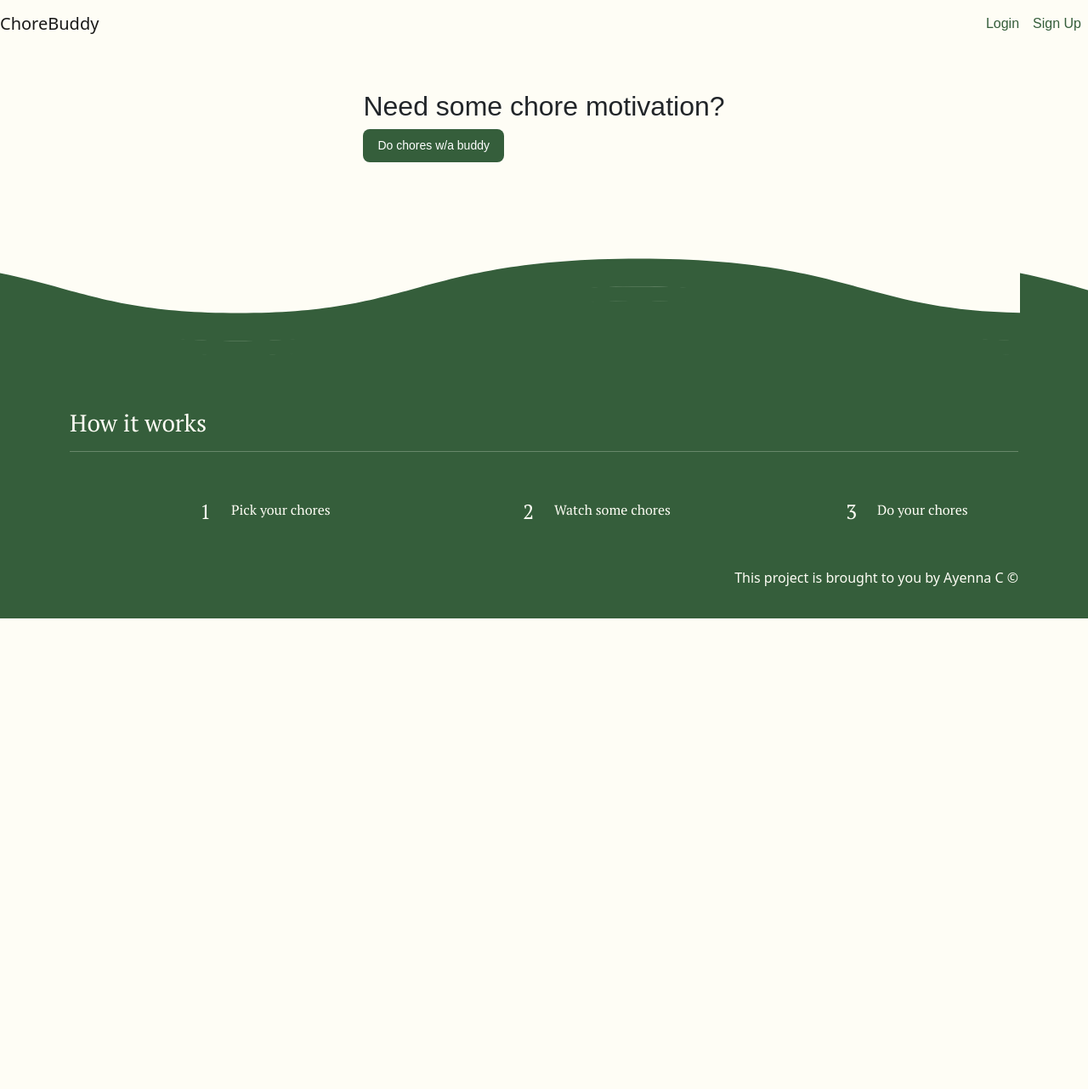
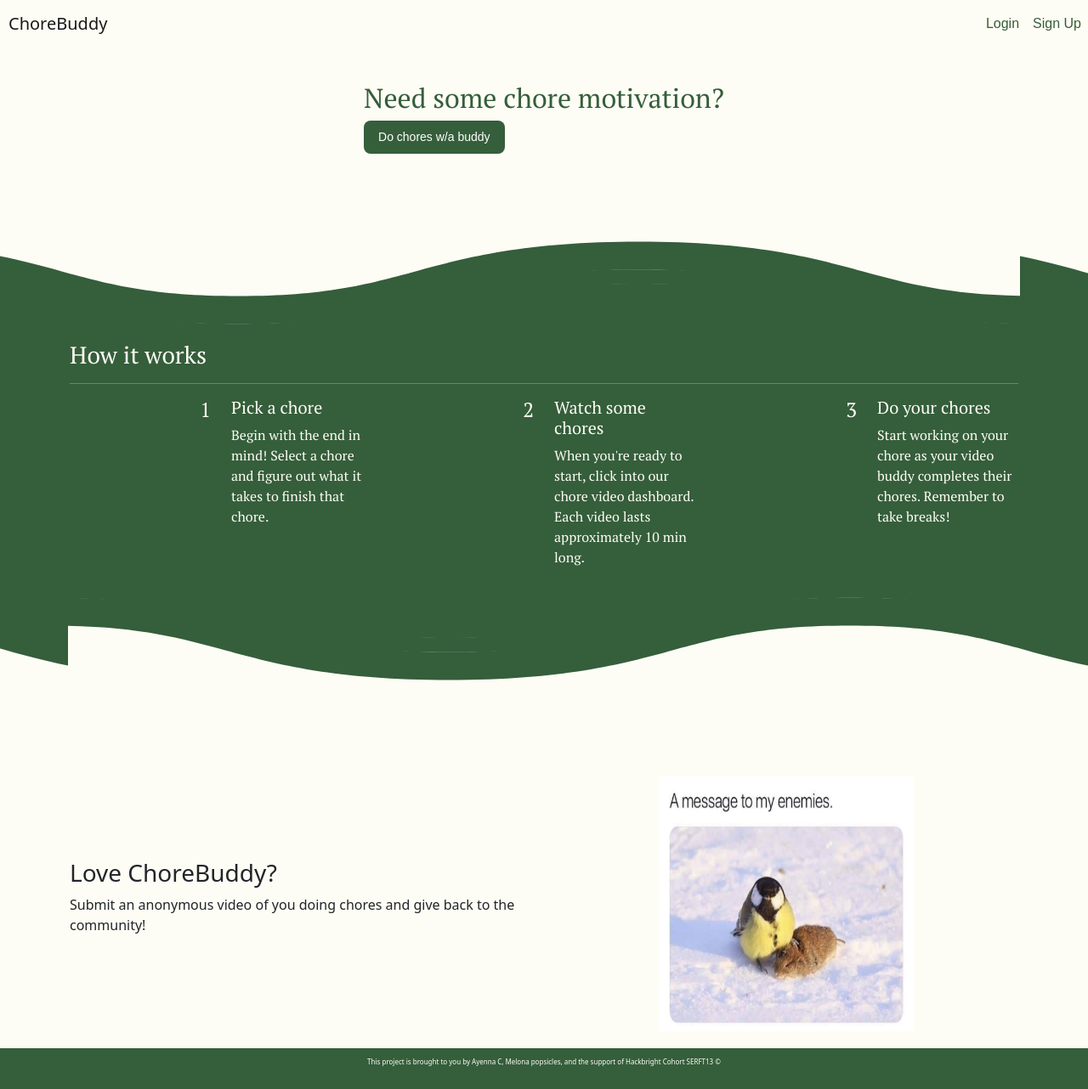
Before and after one commit to ayennac/proj-chores, a Flask app: page / in a window 1280 px wide. Shown: the whole page at 85% size. Before the commit the page ends 728 px from the top, so only its background shows below. Run offline with Flask 2, Linux system fonts and the light colour scheme; some libraries are stand-ins or nearby versions.

Commit message:
added styling to login and signup forms

```diff
--- a/static/styles.css
+++ b/static/styles.css
@@ -1,7 +1,6 @@
 body{
   background: #fefdf5;
 }
-
 
 
 nav .nav-link{
@@ -9,9 +8,12 @@ nav .nav-link{
   color: #355E3B;
   font-weight: 400;
 }
-.navbar-nav{
-  text-align: right;
+
+nav a{
+  padding-left: 10px;
+  color: #355E3B;
 }
+
 
 h1{
   font-family: 'Inter Tight', sans-serif;
@@ -20,22 +22,32 @@ h1{
 }
 
 h2{
-  font-family: 'Inter Tight', sans-serif;
+  font-family: 'PT Serif', serif;
+  color: #355E3B;
   font-weight: 500;
 }
 
 h2.hero-message{
   padding-top:30px;
 }
+section{
+  padding: 10px 10px;
+}
 
 section#footer{
   background-color: #355E3B;
   color: #fefdf5;
+  font-size: 8px;
 }
 
 section#squiggle-background{
   background-image:url("/static/green-background-squiggle.svg");
-  height: 250px;
+  height: 200px;
+}
+section#squiggle-background-reverse{
+  background-image:url("/static/green-background-squiggle.svg");
+  height: 200px;
+  transform: rotate(180deg);
 }
 section.green-background{
   background-color:#355E3B;
@@ -48,11 +60,13 @@ section.green-background h4{
 section.green-background p{
 align-items: center;
 }
+section#love-chorebuddy{
+  display: flex;
+  padding-top:20px;
+  padding-bottom:20px;
 
-.row{
-  padding-bottom: 20px;
-  padding-top: 20px;
 }
+
 
 a#view-chores{
   align-items: center;
@@ -107,7 +121,7 @@ a#view-chores{
 }
 
 
-
+/*Login form, sign up form, modal*/
 .form {
     display: flex;
     justify-content: center;
@@ -129,7 +143,7 @@ a#view-chores{
     border: 2px solid #f0f0f0;
     border-radius: 3px;
     display: block;
-    font-family: inherit;
+    font-family: 'Inter Tight', sans-serif;
     font-size: 14px;
     padding: 10px;
     width: 100%;
@@ -178,12 +192,12 @@ a#view-chores{
   }
 
   .form button {
-    background-color: #8e44ad;
-    border: 2px solid #8e44ad;
+    background-color: #355E3B;
+    border: 2px solid #355E3B;
     border-radius: 4px;
     color: #fff;
     display: block;
-    font-family: inherit;
+    font-family: 'Inter Tight', sans-serif;
     font-size: 16px;
     padding: 10px;
     margin-top: 20px;
--- a/templates/footer.html
+++ b/templates/footer.html
@@ -2,8 +2,8 @@
 <section id="footer">
     <div class="container">
         <div class="row">
-            <div class="col d-flex justify-content-end">
-                <p>This project is brought to you by Ayenna C &#169</p>
+            <div class="col d-flex justify-content-center">
+                <p>This project is brought to you by Ayenna C, Melona popsicles, and the support of Hackbright Cohort SERFT13 &#169</p>
             </div>
         </div>
     </div>
--- a/templates/home.html
+++ b/templates/home.html
@@ -30,22 +30,43 @@
                                 <h4>1</h4>
                         </div>
                         <div class="col-2">
-                                <p>Pick your chores</p>
+                                <h5>Pick a chore</h5>
+                                <p>Begin with the end in mind! Select a chore and figure out what it takes to finish that chore. </p>
                         </div>
                         <div class="col-2">
                                 <h4>2</h4>
                         </div>
                         <div class="col-2">
-                                <p>Watch some chores</p>
+                                <h5>Watch some chores</h5>
+                                <p> When you're ready to start, click into our chore video dashboard. Each video lasts approximately 10 min long.</p>
                         </div>
                         <div class="col-2">
                                 <h4>3</h4>
                         </div>
                         <div class="col-2">
-                                <p>Do your chores</p>
+                                <h5>Do your chores</h5>
+                                <p>Start working on your chore as your video buddy completes their chores. Remember to take breaks! </p>
                         </div>
                 </div>
         </div>
+</section>
+
+<section  id = "squiggle-background-reverse">
+</section>
+
+<section id="love-chorebuddy">
+        <div class="container" >
+                <div class="row">
+                        <div class="col-6 d-flex justify-content-center text-left " style="flex-direction: column;">
+                        <h3>Love ChoreBuddy?</h3>
+                        <p>Submit an anonymous video of you doing chores and give back to the community!</p>
+                        </div>
+                        <div class="col-6  d-flex justify-content-center">
+                        <img class=""src="static/sample_bird.jpg" style="width:300px;height:300px;">
+                        </div>
+                </div>
+        </div>
+
 </section>
 
 {% include 'footer.html' %}
--- a/templates/login.html
+++ b/templates/login.html
@@ -1,12 +1,15 @@
 {% extends 'base.html' %}
 
 {% block title %}Login{% endblock %}
+{% include 'navbar.html' %}
+        {% block navbar %}
+{% endblock %}
+
 
 {% block body %}
 
 <div class="container">
     <div class="row">
-
         <div class="col">
             <div class = "form" id="form">
             <form action ='/user-login' method='POST'>
--- a/templates/navbar.html
+++ b/templates/navbar.html
@@ -6,7 +6,7 @@
     </button>
   <div class="collapse navbar-collapse" id="navbarNav">
     <ul class="navbar-nav ms-auto">
-      {% if 'user_id' not in session%}
+      {% if ('user_id' not in session) and (request.path != '/login') and(request.path !='/signup')%}
       <li class="nav-item">
         <a class="nav-link" href="login">Login</a>
       </li>
--- a/templates/signup.html
+++ b/templates/signup.html
@@ -1,6 +1,10 @@
 {% extends 'base.html' %}
 
 {% block title %}Sign Up{% endblock %}
+{% include 'navbar.html' %}
+        {% block navbar %}
+{% endblock %}
+
 
 {% block body %}
 
```
Also changed, not shown: templates/userprofile.html (+7 -8 lines).
